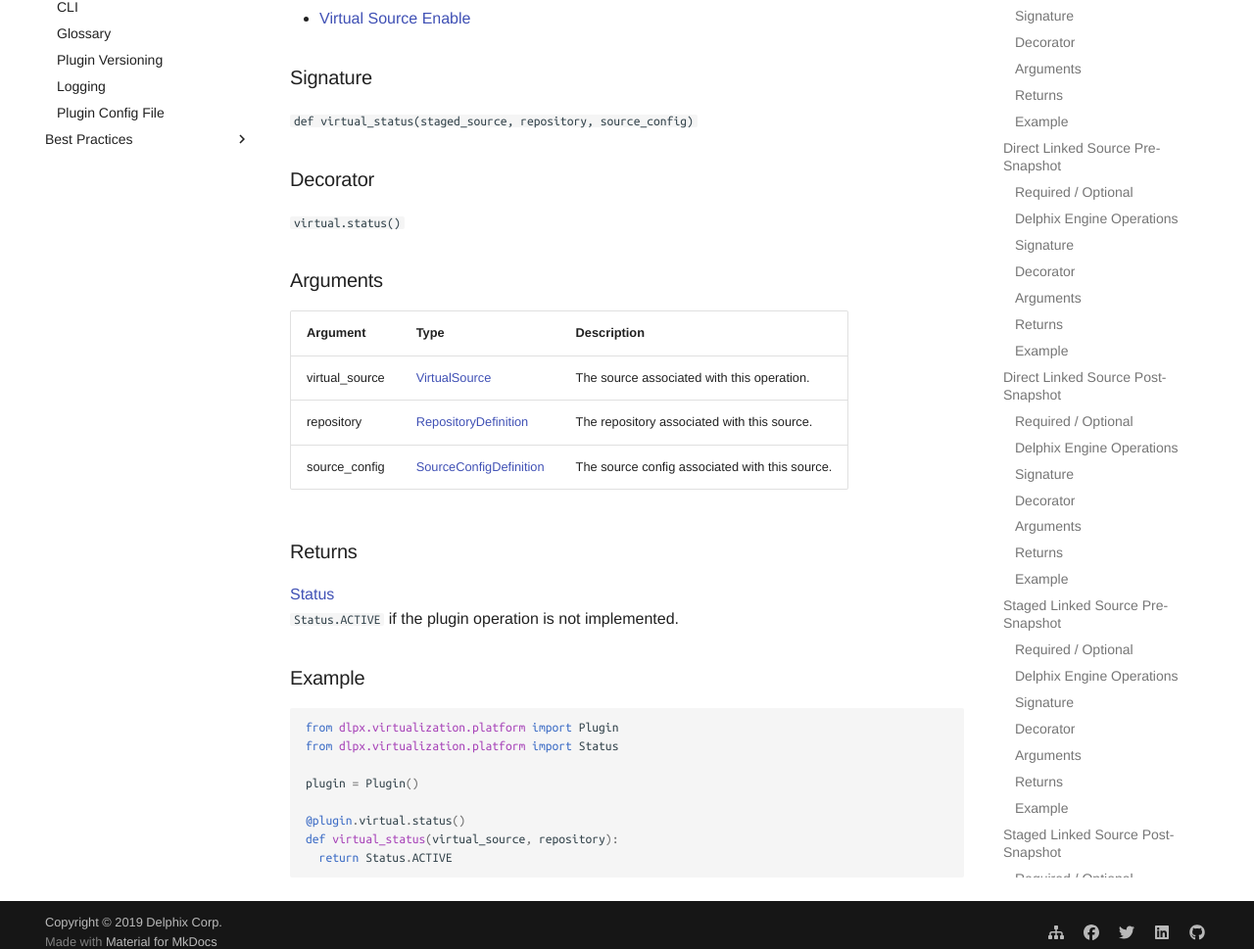
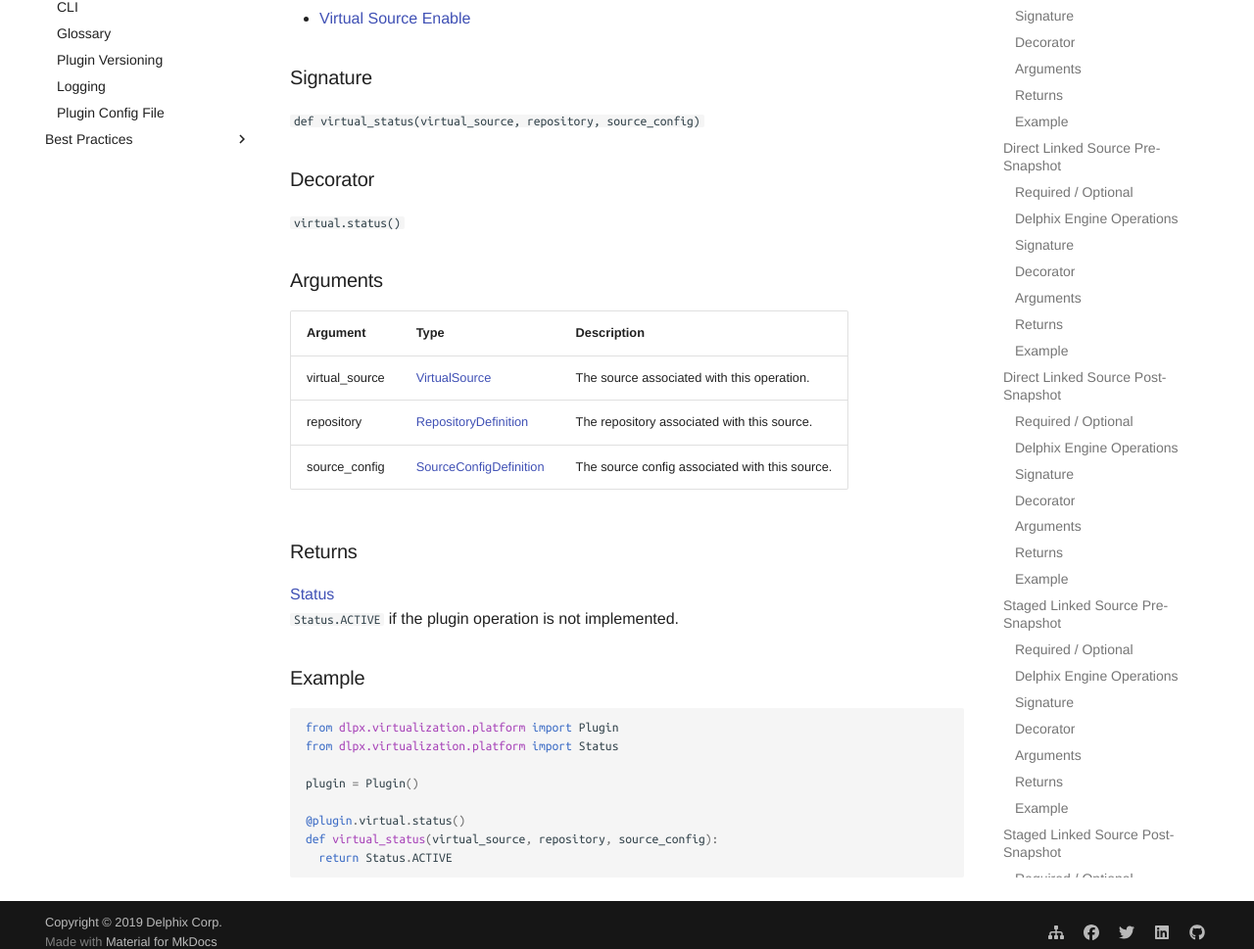
Before and after one commit to delphix/virtualization-sdk, an MkDocs documentation site: the page built from docs/References/Plugin_Operations.md, in a window 1280 px wide and 1400 px high, scrolled down 27484 px. Shown: the part 415-1384 px from the top of the window at 98% size. Built offline with MkDocs 1.6.1 and Material for MkDocs 9.7.7, drawn with Linux system fonts in a browser that asks for light colours; some web fonts are replaced.

Commit message:
Fix Virtual Source Status parameters

````diff
--- a/docs/References/Plugin_Operations.md
+++ b/docs/References/Plugin_Operations.md
@@ -1036,7 +1036,7 @@ If not implemented, the platform assumes that the status is `Status.ACTIVE`.
 
 ### Signature
 
-`def virtual_status(staged_source, repository, source_config)`
+`def virtual_status(virtual_source, repository, source_config)`
 
 ### Decorator
 
@@ -1062,6 +1062,6 @@ from dlpx.virtualization.platform import Status
 plugin = Plugin()
 
 @plugin.virtual.status()
-def virtual_status(virtual_source, repository):
+def virtual_status(virtual_source, repository, source_config):
   return Status.ACTIVE
 ```
````
